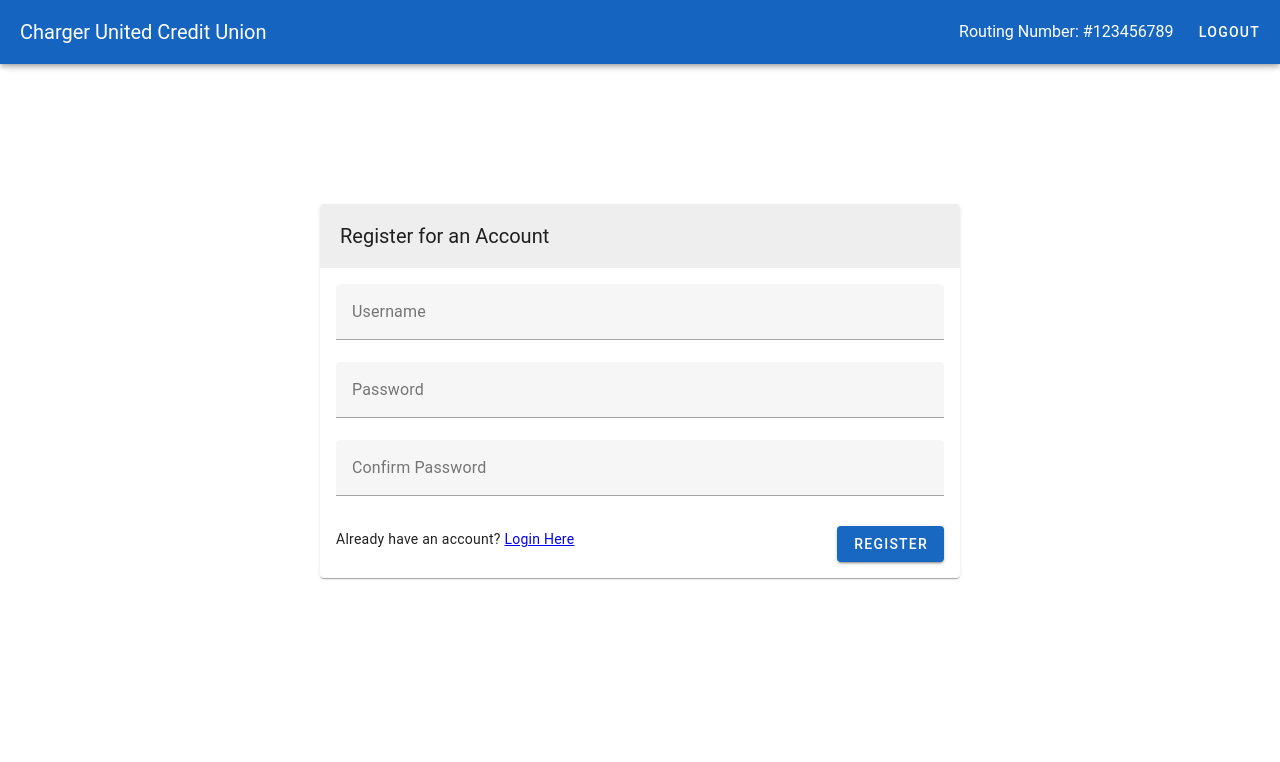
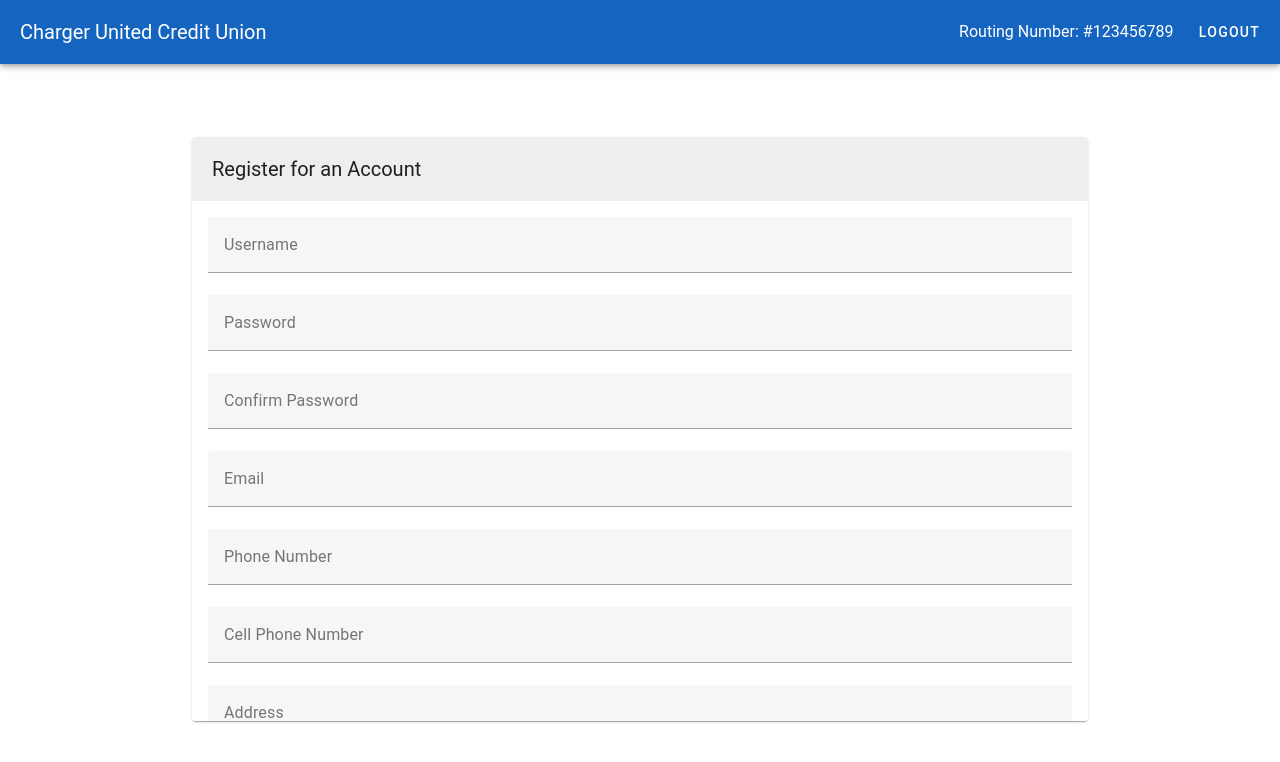
Before and after one commit to annalizferguson/Senior-Design, a Vue app in the folder src/main/frontend/bank-frontend/: page /register in a window 1280 px wide. Shown: the top 762 px of the page. Built offline with nearby package versions, Linux system fonts and the light colour scheme.

Commit message:
added all customer fields into register component

```diff
--- a/src/main/frontend/bank-frontend/package.json
+++ b/src/main/frontend/bank-frontend/package.json
@@ -10,6 +10,7 @@
     "preview": "vite preview"
   },
   "dependencies": {
+    "axios": "^1.6.8",
     "roboto-fontface": "*",
     "vue": "^3.4.15",
     "vue-router": "^4.2.5",
--- a/src/main/frontend/bank-frontend/src/components/customer-components/CustomerLoginComponent.vue
+++ b/src/main/frontend/bank-frontend/src/components/customer-components/CustomerLoginComponent.vue
@@ -5,7 +5,7 @@
             style="height: calc(100vh - 146px)"
     >
         <v-card
-                width="50%"
+                width="70%"
         >
             <v-toolbar>
                 <v-toolbar-title>Login to Account</v-toolbar-title>
--- a/src/main/frontend/bank-frontend/src/components/customer-components/RegisterComponent.vue
+++ b/src/main/frontend/bank-frontend/src/components/customer-components/RegisterComponent.vue
@@ -2,10 +2,12 @@
     <div
             class="d-flex justify-center align-center"
             width="100%"
-            style="height: calc(100vh - 146px)"
+            style="height: calc(100vh - 70px)"
     >
         <v-card
-                width="50%"
+                width="70%"
+                height="80%"
+                class="overflow-y-auto"
         >
             <v-toolbar>
                 <v-toolbar-title>Register for an Account</v-toolbar-title>
@@ -36,27 +38,83 @@
                                   placeholder="Confirm your password"
                                   required
                     ></v-text-field>
-                        <div
+                    <v-text-field
+                            v-model="email"
+                            name="getEmail"
+                            label="Email"
+                            type="text"
+                            placeholder="Enter your email"
+                            required
+                    ></v-text-field>
+                    <v-text-field
+                            v-model="phoneNumber"
+                            name="getPhoneNumber"
+                            label="Phone Number"
+                            type="text"
+                            placeholder="Enter your phone number"
+                            required
+                    ></v-text-field>
+                    <v-text-field
+                            v-model="cellPhoneNumber"
+                            name="getCellPhoneNumber"
+                            label="Cell Phone Number"
+                            type="text"
+                            placeholder="Enter your cell phone number"
+                    ></v-text-field>
+                    <v-text-field
+                            v-model="address"
+                            name="getAddress"
+                            label="Address"
+                            type="text"
+                            placeholder="Enter your home address"
+                            required
+                    ></v-text-field>
+                    <v-text-field
+                            v-model="mailingAddress"
+                            name="getMailingAddress"
+                            label="Mailing Address"
+                            type="text"
+                            placeholder="Enter your mailing address"
+                            required
+                    ></v-text-field>
+                    <v-text-field
+                            v-model="dob"
+                            name="getDOB"
+                            label="Date of Birth"
+                            type="text"
+                            placeholder="Enter your date of birth"
+                            required
+                    ></v-text-field>
+                    <v-text-field
+                            v-model="ssn"
+                            name="getSSN"
+                            label="SSN"
+                            type="password"
+                            placeholder="Enter your SSN"
+                            required
+                    ></v-text-field>
+                    <v-container
+                            width="100%"
+                            class="d-flex justify-space-between align-center"
+                    >
+                        <v-container>
+                            Already have an account?
+                            <router-link to="/customer-login">Login Here</router-link>
+                        </v-container>
+                        <v-container
                                 width="100%"
-                                class="d-flex justify-space-between align-center"
+                                class="d-flex justify-end"
                         >
-                            <div>
-                                Already have an account?
-                                <router-link to="/customer-login">Login Here</router-link>
-                            </div>
-                            <div
-                                width="100%"
-                                class="justify-end"
-                            >
                             <v-btn
                                     type="submit"
                                     class="mt-2"
                                     color="primary"
+                                    variant="elevated"
                                     value="log in">
                                 Register
                             </v-btn>
-                        </div>
-                        </div>
+                        </v-container>
+                    </v-container>
                 </v-form>
             </v-card-text>
         </v-card>
@@ -75,6 +133,13 @@ export default {
             confirmPassword: "",
             isRegister: true,
             errorMessage: "Error",
+            address: "",
+            mailingAddress: "",
+            email: "",
+            phoneNumber: "",
+            cellPhoneNumber: "",
+            dob: "",
+            ssn: ""
         }
     },
 
```
Also changed, not shown: 1 other file (tests, documents, lock files or other folders).
